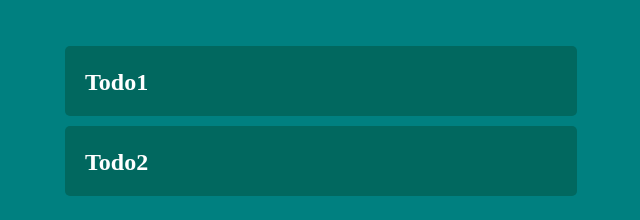
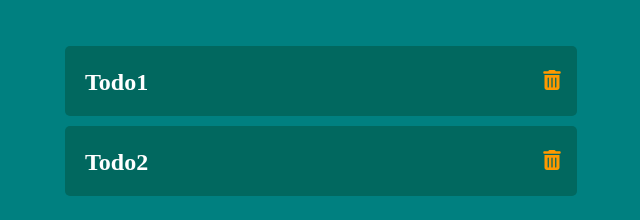
Before and after one commit to nogi369/react-output-first-4, a React (Vite) app: page / in a window 1280 px wide. Shown: the part 129-349 px from the top of the page, without its empty margins (319-959 px from the left). Built offline with nearby package versions, Linux system fonts and the light colour scheme.

Commit message:
add: Delete1

```diff
--- a/package.json
+++ b/package.json
@@ -10,6 +10,9 @@
     "preview": "vite preview"
   },
   "dependencies": {
+    "@fortawesome/fontawesome-svg-core": "^6.4.2",
+    "@fortawesome/free-solid-svg-icons": "^6.4.2",
+    "@fortawesome/react-fontawesome": "^0.2.0",
     "react": "^18.2.0",
     "react-dom": "^18.2.0"
   },
--- a/src/components/Organisms/TodoList/index.jsx
+++ b/src/components/Organisms/TodoList/index.jsx
@@ -1,12 +1,20 @@
 import styles from "./styles.module.css";
+import { FontAwesomeIcon } from "@fortawesome/react-fontawesome";
+import { faTrashAlt } from "@fortawesome/free-solid-svg-icons";
 
-export const TodoList = ({ todoList }) => {
+export const TodoList = ({ todoList, handleDeleteTodo }) => {
   return (
     <div>
       <ul className={styles.list}>
         {todoList.map((todo) => (
           <li key={todo.id} className={styles.todo}>
             <span className={styles.task}>{todo.title}</span>
+            <FontAwesomeIcon
+              className={styles.far}
+              icon={faTrashAlt}
+              size="lg"
+              onClick={() => handleDeleteTodo(todo.id)}
+            />
           </li>
         ))}
       </ul>
--- a/src/components/Organisms/TodoList/styles.module.css
+++ b/src/components/Organisms/TodoList/styles.module.css
@@ -23,3 +23,12 @@
   font-family: "Times New Roman", Times, serif;
   color: #fff;
 }
+
+.far {
+  cursor: pointer;
+  position: absolute;
+  top: 24px;
+  right: 10px;
+  width: 30px;
+  color: #f90;
+}
--- a/src/components/Templates/index.jsx
+++ b/src/components/Templates/index.jsx
@@ -6,11 +6,20 @@ import styles from "./styles.module.css";
 export const TodoTemplate = () => {
   const [originTodoList, setOriginTodoList] = useState(INIT_TODO_LIST);
 
+  const handleDeleteTodo = (id) => {
+    const newTodos = originTodoList.filter((todo) => todo.id !== id);
+
+    setOriginTodoList(newTodos);
+  };
+
   return (
     <div className={styles.container}>
       <h1 className={styles.title}>Todo List</h1>
       <section className={styles.common}>
-        <TodoList todoList={originTodoList} />
+        <TodoList
+          todoList={originTodoList}
+          handleDeleteTodo={handleDeleteTodo}
+        />
       </section>
     </div>
   );
```
Also changed, not shown: 1 other file (tests, documents, lock files or other folders).
